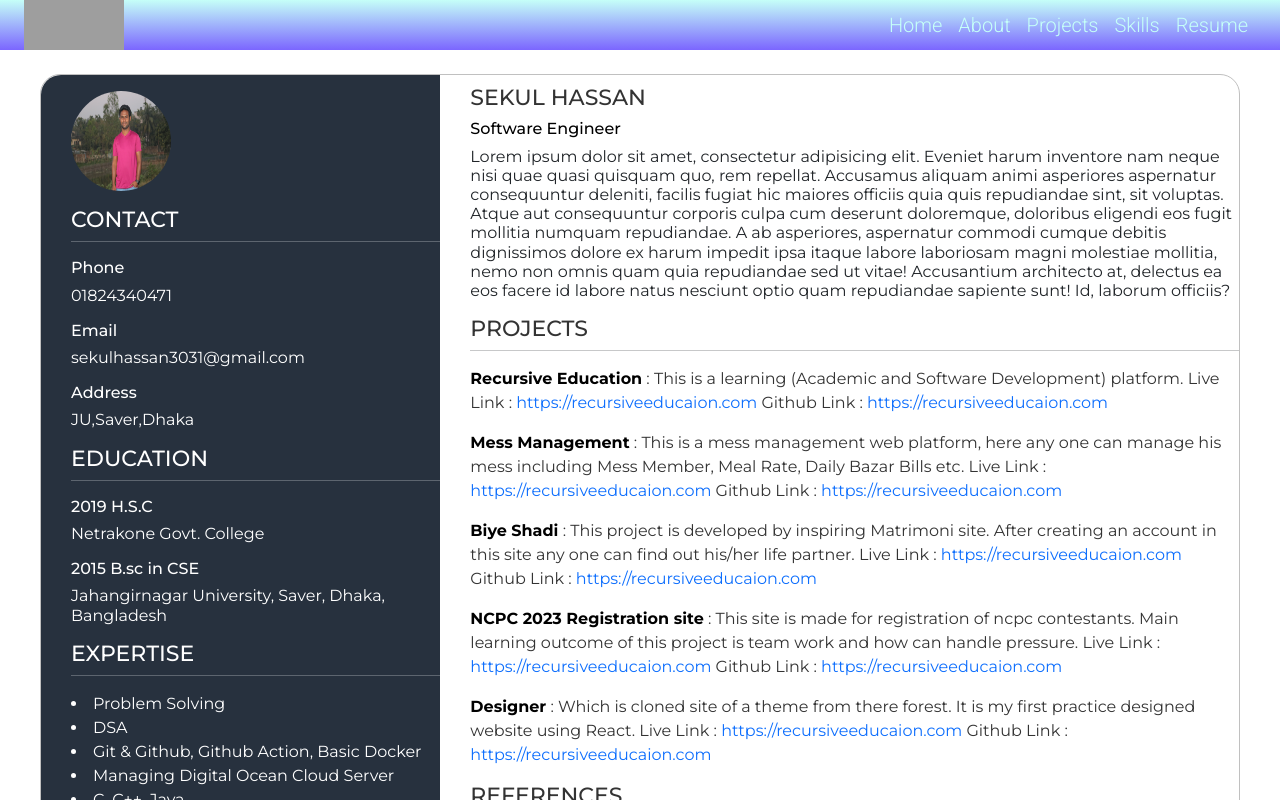
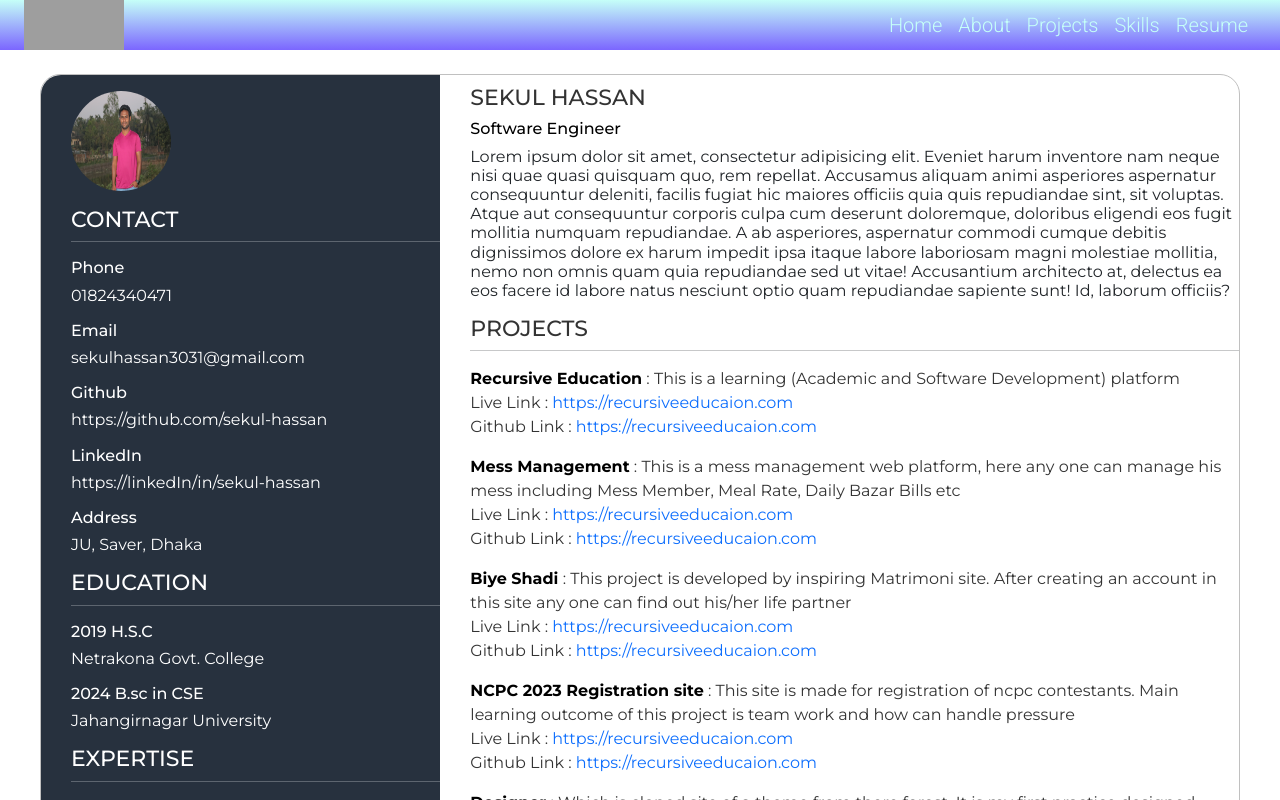
Before and after one commit to sekul-hassan/portfoliio, a React (Create React App) app: page /resume in a window 1280 px wide. Shown: the top 800 px of the page. Built offline with nearby package versions, Linux system fonts and the light colour scheme; grey boxes are pictures that could not be loaded.

Commit message:
Resume dynamic done

```diff
--- a/src/Components/ResumeComponent.js
+++ b/src/Components/ResumeComponent.js
@@ -1,7 +1,7 @@
-import React from 'react';
+import React, {Fragment} from 'react';
 import "../Assets/CSS/Resume.css";
 import {Col, Container, Row} from "react-bootstrap";
-import profile from "../Assets/Images/profile.jpg"
+import resumeInfo from "../Configuration/ResumeConfig";
 
 function ResumeComponent(props) {
     return (
@@ -9,108 +9,62 @@ function ResumeComponent(props) {
            <Row className="mx-0">
                <Col md={4} sm={4} lg={4} className="resumeLeft px-0">
                    <div>
-                       <img className="resumeProfile mt-3" src={profile} alt=""/>
+                       <img className="resumeProfile mt-3" src={resumeInfo.mySelf.photo} alt=""/>
                    </div>
                    <h4 className="title text-white mt-3">Contact</h4>
                    <hr className="hrClass"/>
-                   <h4 className="boldDescription text-white mt-3">Phone</h4>
-                   <h5 className="description text-white">01824340471</h5>
-
-                   <h4 className="boldDescription text-white mt-3">Email</h4>
-                   {/* eslint-disable-next-line jsx-a11y/anchor-is-valid */}
-                   <h4 className="description text-white"><a>sekulhassan3031@gmail.com</a></h4>
-
-                   <h4 className="boldDescription text-white mt-3">Address</h4>
-                   <h4 className="description text-white">JU,Saver,Dhaka</h4>
-
+                   {
+                       resumeInfo.contact.map((data)=> (
+                           <Fragment>
+                               <h4 className="boldDescription text-white mt-3">{data.name}</h4>
+                               <h5 className="description text-white">{data.value}</h5>
+                           </Fragment>
+                       ))
+                   }
                    <h4 className="title mt-3 text-white">Education</h4>
                    <hr className="hrClass"/>
-                   <h4 className="boldDescription text-white mt-3">2019 H.S.C</h4>
-                   <h4 className="description text-white">Netrakone Govt. College</h4>
-
-                   <h4 className="boldDescription text-white mt-3">2015 B.sc in CSE</h4>
-                   <h4 className="description text-white">Jahangirnagar University, Saver, Dhaka, Bangladesh</h4>
-
+                   {
+                       resumeInfo.education.map((data)=>(
+                           <Fragment>
+                               <h4 className="boldDescription text-white mt-3">{data.degree}</h4>
+                               <h4 className="description text-white">{data.institute}</h4>
+                           </Fragment>
+                       ))
+                   }
                    <h4 className="title text-white mt-3">Expertise</h4>
-                   <hr className="hrClass"/>
-                   <li className="description mt-3 text-white">Problem Solving</li>
-                   <li className="description text-white">DSA</li>
-                   <li className="description text-white">Git & Github, Github Action, Basic Docker</li>
-                   <li className="description text-white">Managing Digital Ocean Cloud Server</li>
-                   <li className="description text-white">C, C++, Java</li>
-                   <li className="description text-white">DBMS MySql</li>
-                   <li className="description text-white">bKash API integration</li>
-                   <li className="description text-white">HTML, CSS, Bootstrap, Javascript</li>
-                   <li className="description text-white">React</li>
-                   <li className="description text-white mb-3">Spring Boot</li>
+                   <hr className="hrClass mb-3"/>
+                   {
+                       resumeInfo.expertise.map((data)=> (
+                           <li className="description text-white">{data.name}</li>
+                       ))
+                   }
                </Col>
                <Col md={8} sm={8} lg={8} className="resumeRight px-0 text-dark">
-                   <h3 className="title">Sekul Hassan</h3>
-                   <h5 className="boldDescription">Software Engineer</h5>
-                   <h6 className="description text-dark">Lorem ipsum dolor sit amet, consectetur adipisicing elit. Eveniet harum inventore nam neque nisi
-                       quae quasi quisquam quo, rem repellat. Accusamus aliquam animi asperiores aspernatur consequuntur
-                       deleniti, facilis fugiat hic maiores officiis quia quis repudiandae sint, sit voluptas. Atque aut
-                       consequuntur corporis culpa cum deserunt doloremque, doloribus eligendi eos fugit mollitia
-                       numquam repudiandae. A ab asperiores, aspernatur commodi cumque debitis dignissimos dolore ex
-                       harum impedit ipsa itaque labore laboriosam magni molestiae mollitia, nemo non omnis quam quia
-                       repudiandae sed ut vitae! Accusantium architecto at, delectus ea eos facere id labore natus
-                       nesciunt optio quam repudiandae sapiente sunt! Id, laborum officiis?</h6>
+                   <h3 className="title">{resumeInfo.mySelf.name}</h3>
+                   <h5 className="boldDescription">{resumeInfo.mySelf.designation}</h5>
+                   <h6 className="description text-dark">{resumeInfo.mySelf.description}</h6>
                    <h4 className="title mt-3">Projects</h4>
                    <hr className="hrClass text-dark"/>
-                   <div className="mt-3 description">
-                       <a className="text-decoration-none boldDescription" href="https://recursiveeducaion.com" target="_blank"
-                          rel="noreferrer"><strong>Recursive Education</strong></a> :
-                       This is a learning (Academic and Software Development) platform. Live Link :
-                       <a className="text-decoration-none" href="https://recursiveeducaion.com" target="_blank"
-                          rel="noreferrer"> https://recursiveeducaion.com </a>
-                       Github Link : <a className="text-decoration-none" href="https://recursiveeducaion.com"
-                                        target="_blank" rel="noreferrer"> https://recursiveeducaion.com </a>
-                   </div>
-                   <div className="description mt-3">
-                       <a className="text-decoration-none boldDescription" href="https://recursiveeducaion.com" target="_blank"
-                          rel="noreferrer"><strong>Mess Management</strong></a> :
-                       This is a mess management web platform, here any one can manage his mess including Mess Member,
-                       Meal Rate, Daily Bazar Bills etc. Live Link :
-                       <a className="text-decoration-none" href="https://recursiveeducaion.com" target="_blank"
-                          rel="noreferrer"> https://recursiveeducaion.com </a>
-                       Github Link : <a className="text-decoration-none" href="https://recursiveeducaion.com"
-                                        target="_blank" rel="noreferrer"> https://recursiveeducaion.com </a>
-                   </div>
-                   <div className="description mt-3">
-                       <a className="text-decoration-none boldDescription" href="https://recursiveeducaion.com" target="_blank"
-                          rel="noreferrer"><strong>Biye Shadi</strong></a> :
-                       This project is developed by inspiring Matrimoni site. After creating an account in this site any
-                       one can find out his/her life partner. Live Link :
-                       <a className="text-decoration-none" href="https://recursiveeducaion.com" target="_blank"
-                          rel="noreferrer"> https://recursiveeducaion.com </a>
-                       Github Link : <a className="text-decoration-none" href="https://recursiveeducaion.com"
-                                        target="_blank" rel="noreferrer"> https://recursiveeducaion.com </a>
-                   </div>
-                   <div className="description mt-3">
-                       <a className="text-decoration-none boldDescription" href="https://recursiveeducaion.com" target="_blank"
-                          rel="noreferrer"><strong>NCPC 2023 Registration site</strong></a> :
-                       This site is made for registration of ncpc contestants. Main learning outcome of this project is
-                       team work and how can handle pressure. Live Link :
-                       <a className="text-decoration-none" href="https://recursiveeducaion.com" target="_blank"
-                          rel="noreferrer"> https://recursiveeducaion.com </a>
-                       Github Link : <a className="text-decoration-none" href="https://recursiveeducaion.com"
-                                        target="_blank" rel="noreferrer"> https://recursiveeducaion.com </a>
-                   </div>
-                   <div className="description mt-3">
-                       <a className="text-decoration-none boldDescription" href="https://recursiveeducaion.com" target="_blank"
-                          rel="noreferrer"><strong>Designer</strong></a> :
-                       Which is cloned site of a theme from there forest. It is my first practice designed website using React. Live Link :
-                       <a className="text-decoration-none" href="https://recursiveeducaion.com" target="_blank"
-                          rel="noreferrer"> https://recursiveeducaion.com </a>
-                       Github Link : <a className="text-decoration-none" href="https://recursiveeducaion.com"
-                                        target="_blank" rel="noreferrer"> https://recursiveeducaion.com </a>
-                   </div>
+                   {
+                       resumeInfo.projects.map((data)=> (
+                           <div className="mt-3 description">
+                               <a className="text-decoration-none boldDescription" href="https://recursiveeducaion.com" target="_blank" rel="noreferrer"><strong>{data.name}</strong></a> : {data.description}
+                               <br/>
+                               {data.liveLink && <Fragment>Live Link : <a className="text-decoration-none" href={data.liveLink} target="_blank" rel="noreferrer"> {data.liveLink} </a></Fragment>}
+                               <br/>
+                               {data.gitHubLink && <Fragment> Github Link : <a className="text-decoration-none" href={data.gitHubLink} target="_blank" rel="noreferrer"> {data.gitHubLink} </a></Fragment>}
+                           </div>
+                       ))
+                   }
 
                    <div className="mt-3">
                        <h4 className="title">References</h4>
                        <hr className="hrClass text-dark"/>
-                       <h4 className="description mt-3">XYZ, Company name</h4>
-                       <h4 className="description mb-3">ABC, Company name</h4>
+                       {
+                           resumeInfo.references.map((data)=> (
+                               <h4 className="description mt-3">{data.name} {data.value}</h4>
+                           ))
+                       }
                    </div>
                </Col>
            </Row>
--- /dev/null
+++ b/src/Configuration/ResumeConfig.js
@@ -0,0 +1,46 @@
+import profile from "../Assets/Images/profile.jpg";
+
+const resumeInfo = {
+    contact:[
+        {id:1, name:"Phone", value:"01824340471"},
+        {id:2, name:"Email", value:"sekulhassan3031@gmail.com"},
+        {id:3, name:"Github", value:"https://github.com/sekul-hassan"},
+        {id:4, name:"LinkedIn", value:"https://linkedIn/in/sekul-hassan"},
+        {id:5, name:"Address", value:"JU, Saver, Dhaka"},
+    ],
+    education:[
+        {id:1, degree:"2019 H.S.C", institute:"Netrakona Govt. College"},
+        {id:2, degree:"2024 B.sc in CSE", institute:"Jahangirnagar University"},
+    ],
+    expertise:[
+        {id:1, name:"Problem Solving"},
+        {id:2, name:"DSA"},
+        {id:3, name:"Git & Github, CI/CD, Basic Docker"},
+        {id:4, name:"Managing Digital Ocean Cloud Server"},
+        {id:5, name:"C, C++, Java"},
+        {id:6, name:"DBMS MySql"},
+        {id:7, name:"bKash API integration"},
+        {id:8, name:"HTML, CSS, Bootstrap, Javascript"},
+        {id:9, name:"React"},
+        {id:10, name:"Spring Boot"},
+    ],
+    mySelf:{
+        photo:profile,
+        name:"SEKUL HASSAN",
+        designation:"Software Engineer",
+        description:"Lorem ipsum dolor sit amet, consectetur adipisicing elit. Eveniet harum inventore nam neque nisi quae quasi quisquam quo, rem repellat. Accusamus aliquam animi asperiores aspernatur consequuntur deleniti, facilis fugiat hic maiores officiis quia quis repudiandae sint, sit voluptas. Atque aut consequuntur corporis culpa cum deserunt doloremque, doloribus eligendi eos fugit mollitia numquam repudiandae. A ab asperiores, aspernatur commodi cumque debitis dignissimos dolore ex harum impedit ipsa itaque labore laboriosam magni molestiae mollitia, nemo non omnis quam quia repudiandae sed ut vitae! Accusantium architecto at, delectus ea eos facere id labore natus nesciunt optio quam repudiandae sapiente sunt! Id, laborum officiis?"
+    },
+    projects:[
+        {id:1, name:"Recursive Education", description:"This is a learning (Academic and Software Development) platform",liveLink:"https://recursiveeducaion.com",gitHubLink:"https://recursiveeducaion.com"},
+        {id:2, name:"Mess Management", description:"This is a mess management web platform, here any one can manage his mess including Mess Member, Meal Rate, Daily Bazar Bills etc", gitHubLink:"https://recursiveeducaion.com", liveLink:"https://recursiveeducaion.com"},
+        {id:3, name:"Biye Shadi", description:"This project is developed by inspiring Matrimoni site. After creating an account in this site any one can find out his/her life partner", gitHubLink:"https://recursiveeducaion.com", liveLink:"https://recursiveeducaion.com"},
+        {id:4, name:"NCPC 2023 Registration site", description:"This site is made for registration of ncpc contestants. Main learning outcome of this project is team work and how can handle pressure", gitHubLink:"https://recursiveeducaion.com", liveLink:"https://recursiveeducaion.com"},
+        {id:5, name:"Designer", description:"Which is cloned site of a theme from there forest. It is my first practice designed website using React", gitHubLink:"https://recursiveeducaion.com", liveLink:"https://recursiveeducaion.com"},
+    ],
+    references:[
+        {id:1, name:"XYZ", value:"Company ABC"},
+        {id:2, name:"ABC", value:"Company XYZ"},
+    ],
+}
+
+export default resumeInfo;
```
